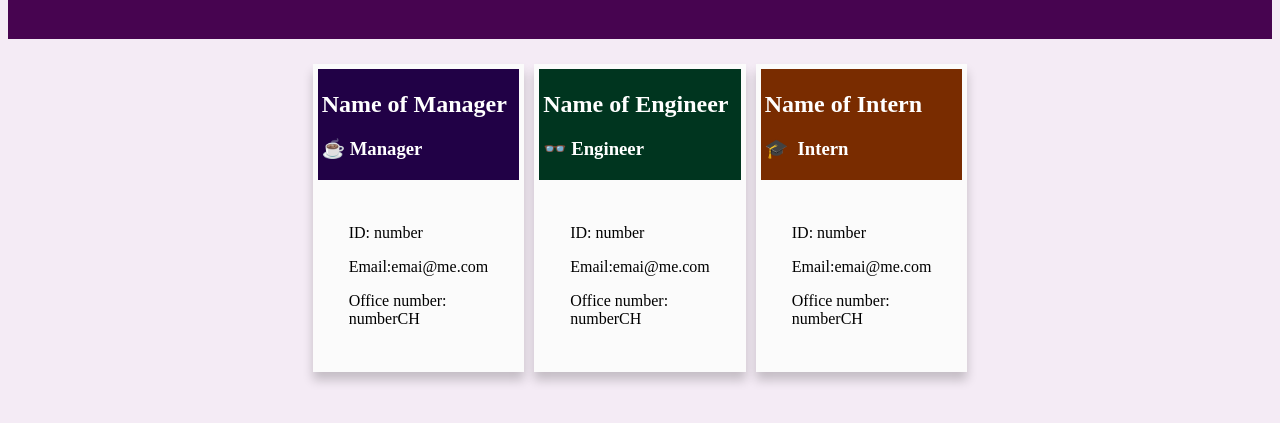
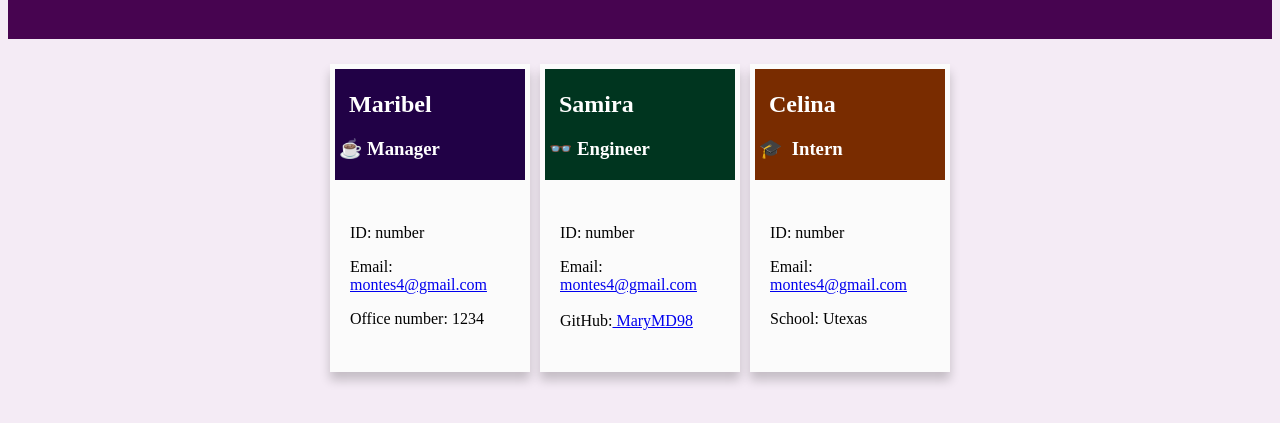
Before and after one commit to MaryMD98/TeamProfile-generator, a website: page src/indexTEST.html in a window 1280 px wide. Shown: the part 89-512 px from the top of the page. Drawn offline with Linux system fonts and the light colour scheme.

Commit message:
fixed cards display on css and html

```diff
--- a/src/indexTEST.html
+++ b/src/indexTEST.html
@@ -15,21 +15,20 @@
 
     <main>
     <!-- cards will be created here and added in a columns -->
-        <!-- Manager card -->
     <div class="row">
 
+        <!-- Manager card -->
         <div class="card">
             <div class="manager">
                 <div class="title">
-                <h2>Name of Manager</h2>
+                    <h2 class="titlehead">Maribel</h2>
                     <h3><span>&#x2615</span> Manager</h3>
                 </div>
                 <div class="content">
                     <p>ID: number</p>
-                <a hrerf="emai@me.com">Email:emai@me.com</a>
-                <p>Office number: numberCH</p>
+                    <span>Email:</span><a href="mailto:maribel.montes4@gmail.com"> montes4@gmail.com</a>
+                    <p>Office number: 1234</p>
                 </div>
-
             </div>
         </div>
 
@@ -37,13 +36,14 @@
         <div class="card">
             <div class="engineer">
                 <div class="title">
-                <h2>Name of Engineer</h2>
+                    <h2 class="titlehead">Samira</h2>
                     <h3><span>&#128083</span> Engineer</h3>
                 </div>
                 <div class="content">
                     <p>ID: number</p>
-                <a hrerf="emai@me.com">Email:emai@me.com</a>
-                <p>Office number: numberCH</p>
+                    <span>Email:</span><a href="mailto:maribel.montes4@gmail.com"> montes4@gmail.com</a>
+                    <br><br>
+                    <span class="link">GitHub:</span><a class="link" href="https://github.com/MaryMD98"> MaryMD98</a>
                 </div>
             </div>
         </div>
@@ -52,16 +52,17 @@
         <div class="card">
             <div class="intern">
                 <div class="title">
-                <h2>Name of Intern</h2>
+                    <h2 class="titlehead">Celina</h2>
                     <h3><span>&#127891 &#8205</span> Intern</h3>
                 </div>
                 <div class="content">
                     <p>ID: number</p>
-                <a hrerf="emai@me.com">Email:emai@me.com</a>
-                <p>Office number: numberCH</p>
+                    <span>Email:</span><a href="mailto:maribel.montes4@gmail.com"> montes4@gmail.com</a>
+                    <p>School: Utexas</p>
                 </div>
             </div>
         </div>
+
     </div>
     </main>
 
```
Also changed, not shown: dist/css/style.css. Lines whose indentation alone changed are shown as unchanged.
